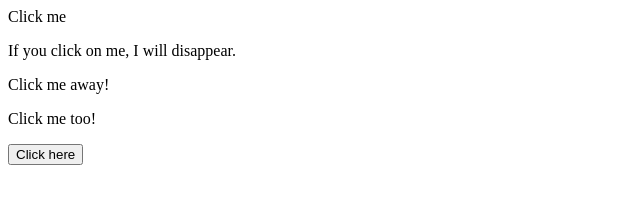
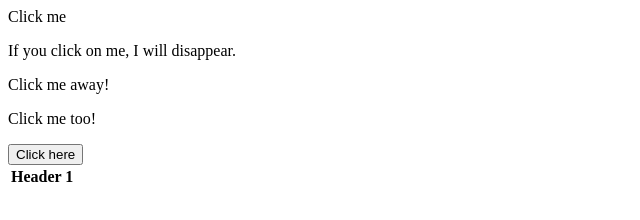
Before and after one commit to DanAmbitous/Git-Practice, a plain HTML site: page index.html in a window 1280 px wide. Shown: the full height of the page, 0-640 px from the left. Drawn offline with Linux system fonts and the light colour scheme.

Commit message:
Added a table elements

```diff
--- a/index.html
+++ b/index.html
@@ -19,5 +19,8 @@
 <p>Click me away!</p>
 <p>Click me too!</p>
 <button>Click here</button>
+<table>
+	<th>Header 1</th>
+</table>
 </body>
 </html>
```
